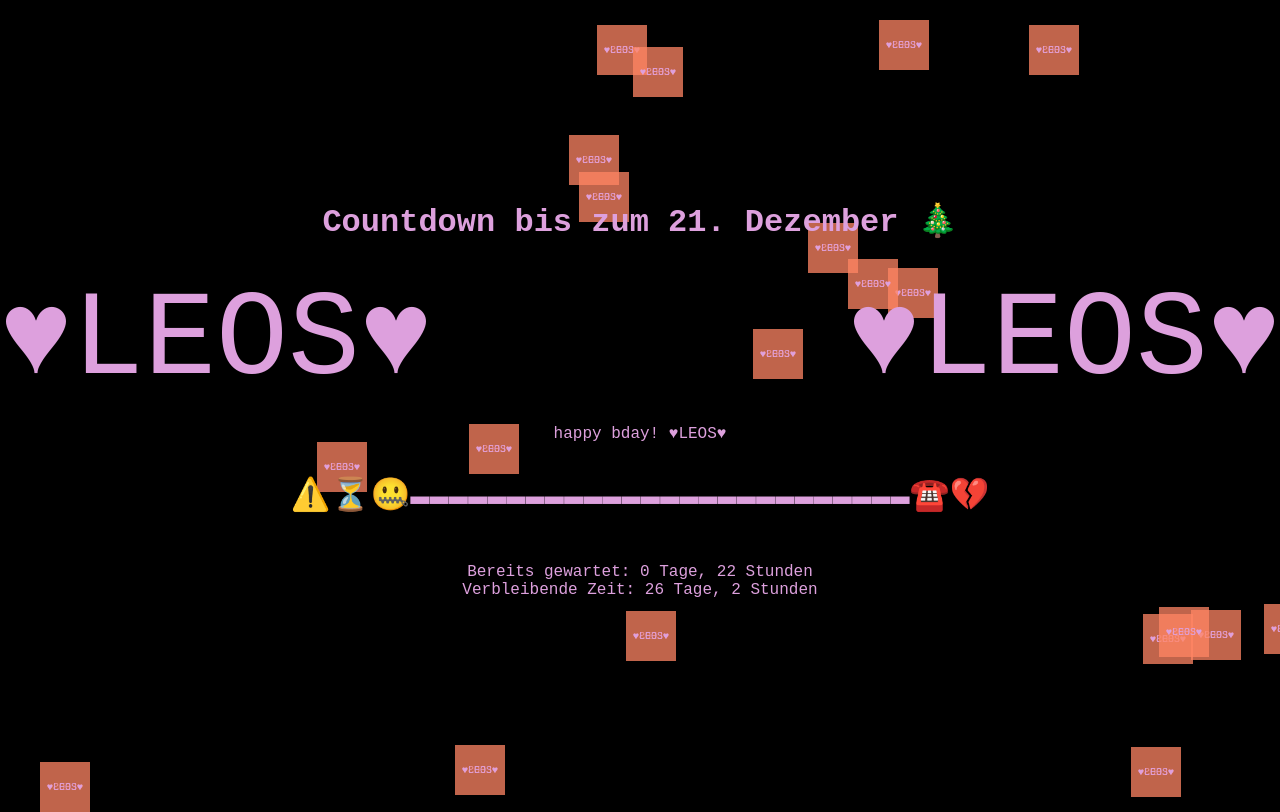
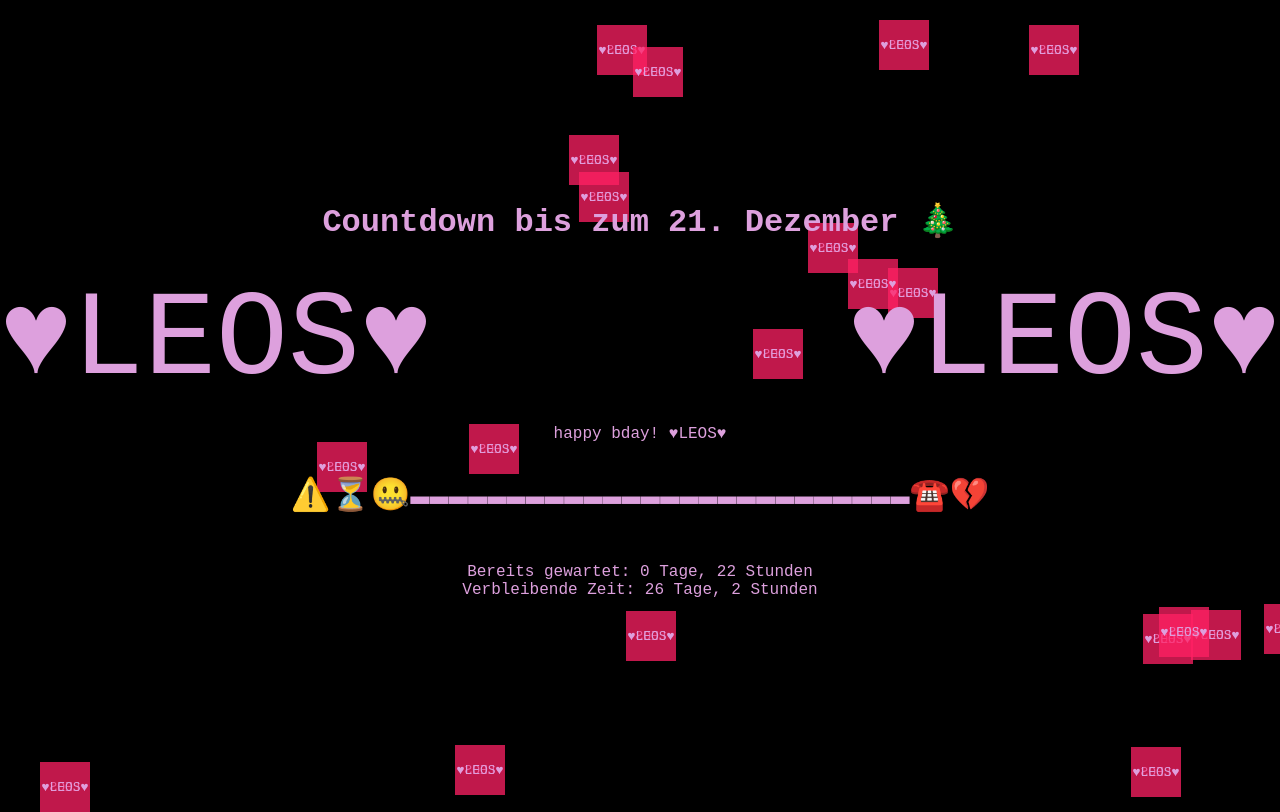
Before and after one commit to kURRRTkURRRTkURRRT/waiting-for, a plain HTML site: page index.html in a window 1280 px wide. Shown: the top 812 px of the page. Drawn offline with Linux system fonts and the light colour scheme.

Commit message:
Update index.html

```diff
--- a/index.html
+++ b/index.html
@@ -71,11 +71,11 @@
             position: absolute;
             width: 50px;
             height: 50px;
-            background: rgba(255, 133, 100, 0.5);
+            background: rgba(255, 033, 100, 0.5);
             display: flex;
             justify-content: center;
             align-items: center;
-            font-size: 10px;
+            font-size: 13px;
         }
         .front { transform: translateZ(25px); }
         .back { transform: rotateY(180deg) translateZ(25px); }
```
